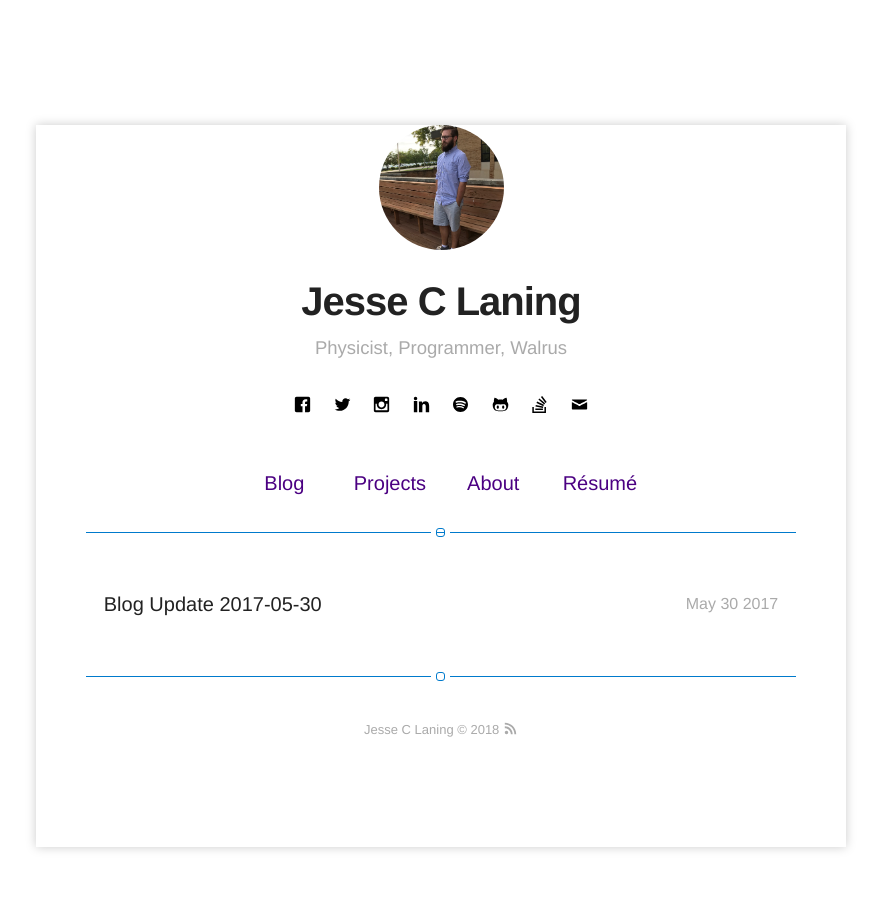
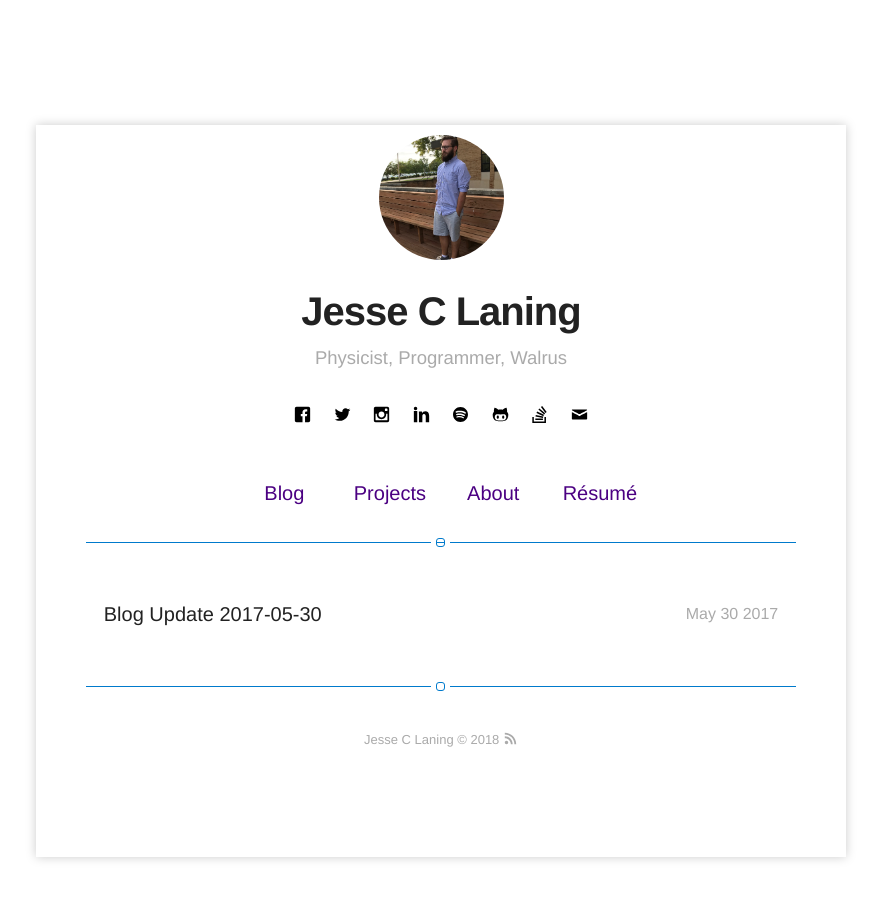
Before and after one commit to jamolnng/jamolnng.github.io, a Jekyll site: the page built from index.html, in a window 1280 px wide. Shown: the whole page, without its empty margins (199-1080 px from the left). Built offline with Jekyll 4.4.1, drawn with Linux system fonts in a browser that asks for light colours; nearby versions of some CDN libraries; library files that are not in the unit come from our copies.

Commit message:
Update default.html

```diff
--- a/_layouts/default.html
+++ b/_layouts/default.html
@@ -32,12 +32,12 @@ layout: compress
 <body>
     <div class="wrapper-{% if site.width == "normal" %}normal{% elsif site.width == "large" %}large{% endif %}">
         {% if page.tag %}
-            <div class="post" style="padding:50px;padding-top:0px;background-color:#FFFFFF;box-shadow:0px 0px 10px 0px #CCCCCC;">
+            <div class="post" style="padding:50px;padding-top:10px;background-color:#FFFFFF;box-shadow:0px 0px 10px 0px #CCCCCC;">
         {% else %}
             {% if showHeader != true %}
-                <div class="page {{ page.title | downcase }}" style="padding:50px;padding-top:0px;background-color:#FFFFFF;box-shadow:0px 0px 10px 0px #CCCCCC;">
+                <div class="page {{ page.title | downcase }}" style="padding:50px;padding-top:10px;background-color:#FFFFFF;box-shadow:0px 0px 10px 0px #CCCCCC;">
             {% else %}
-                <div class="{{ page.title | downcase }}" style="padding:50px;padding-top:0px;background-color:#FFFFFF;box-shadow:0px 0px 10px 0px #CCCCCC;">
+                <div class="{{ page.title | downcase }}" style="padding:50px;padding-top:10px;background-color:#FFFFFF;box-shadow:0px 0px 10px 0px #CCCCCC;">
             {% endif %}
         {% endif %}
 
```
